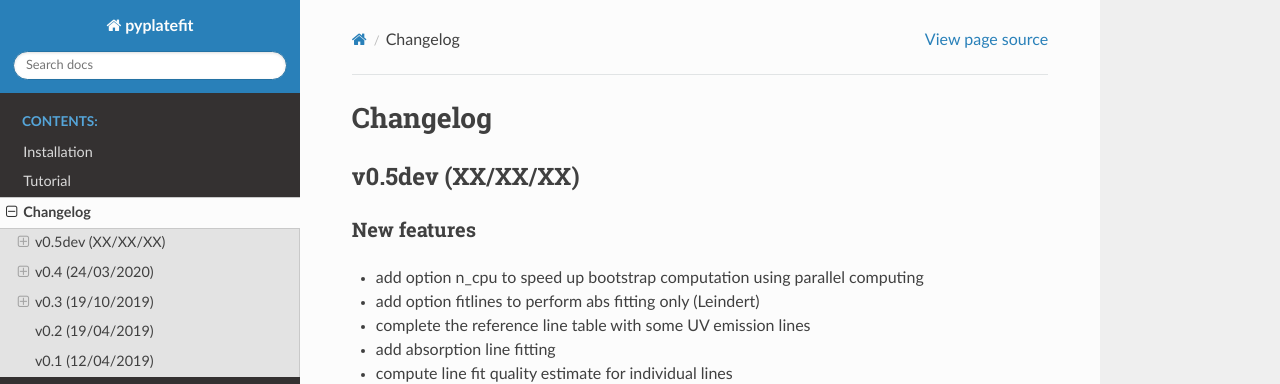
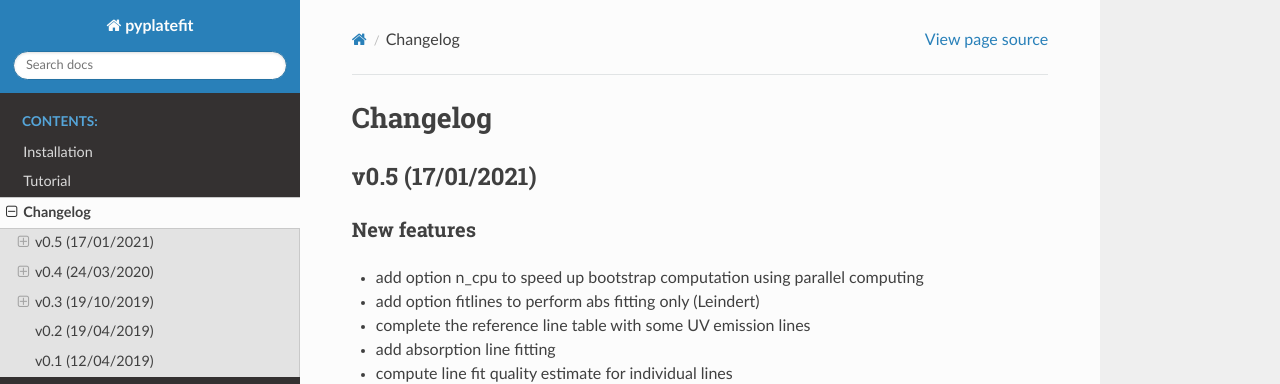
Before and after one commit to musevlt/pyplatefit, a Sphinx documentation site: the page built from docs/changelog.rst, in a window 1280 px wide and 900 px high. Shown: the top 384 px of the window. Built offline with Sphinx 7.4.7 and the Read the Docs theme 2.0.0, drawn with Linux system fonts in a browser that asks for light colours.

Commit message:
upadte changelog

```diff
--- a/docs/changelog.rst
+++ b/docs/changelog.rst
@@ -1,7 +1,7 @@
 Changelog
 =========
-v0.5dev (XX/XX/XX)
-------------------
+v0.5 (17/01/2021)
+-----------------
 New features
 ^^^^^^^^^^^^
 - add option n_cpu to speed up bootstrap computation using parallel computing
```
